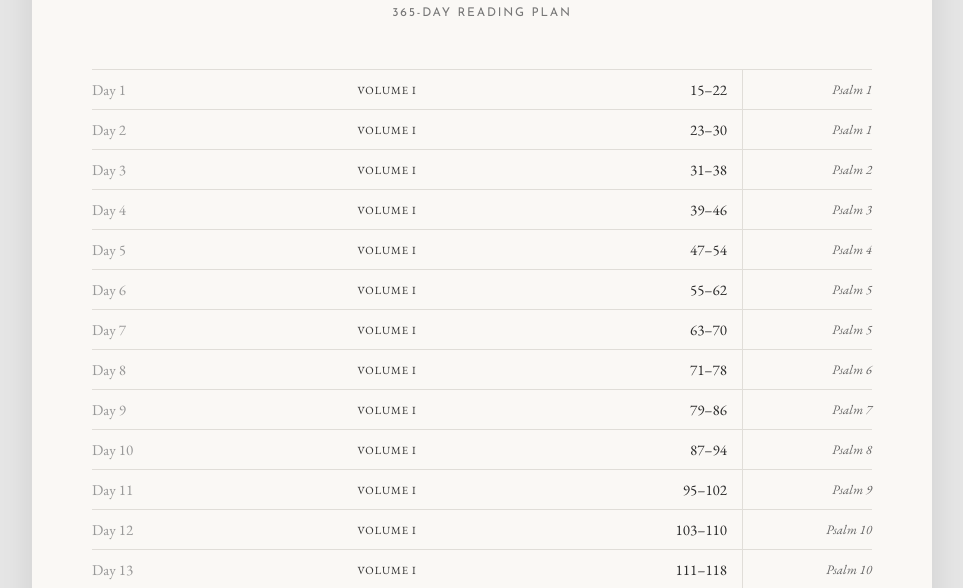
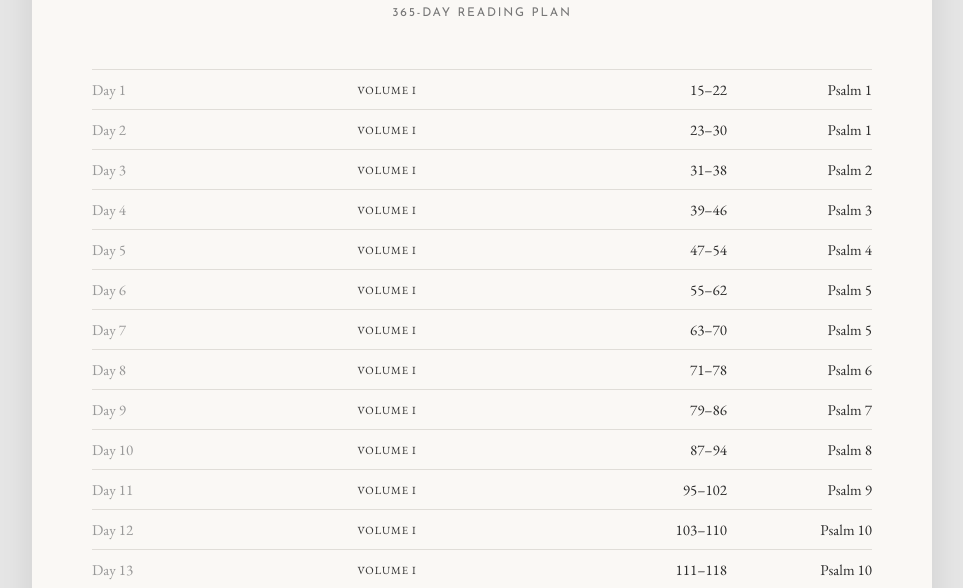
Before and after one commit to josueramirez1/bibliotheca_one_year_reading_plan, a plain HTML site: page index.html in a window 1280 px wide. Shown: the part 212-800 px from the top of the page, without its empty margins (158-1121 px from the left). Drawn offline with nearby package versions, Linux system fonts and the light colour scheme.

Commit message:
Update psalm-cell styles in styles.css
Adjusted psalm-cell styles for font size and style.

```diff
--- a/styles.css
+++ b/styles.css
@@ -26,7 +26,7 @@ body {
 /* PAPER STYLING */
 .container {
   background-color: var(--paper);
-  max-width: 900px; /* Widened slightly to fit the Psalms track comfortably */
+  max-width: 900px;
   width: 100%;
   padding: 60px;
   box-shadow: 0 10px 30px rgba(0, 0, 0, 0.1);
@@ -103,16 +103,14 @@ h2 {
   padding-right: 15px;
 }
 
-/* Psalms Track Column */
+/* Psalms Track Column (Matches standard font size, no italics, no border line) */
 .psalm-cell {
   justify-content: flex-end;
   text-align: right;
-  font-size: 13px;
-  color: #666;
-  font-style: italic;
+  font-size: 15px;
+  font-style: normal;
   font-variant-numeric: tabular-nums;
   padding-left: 15px;
-  border-left: 1px solid var(--line);
 }
 
 /* TRANSITION HIGHLIGHT */
```
